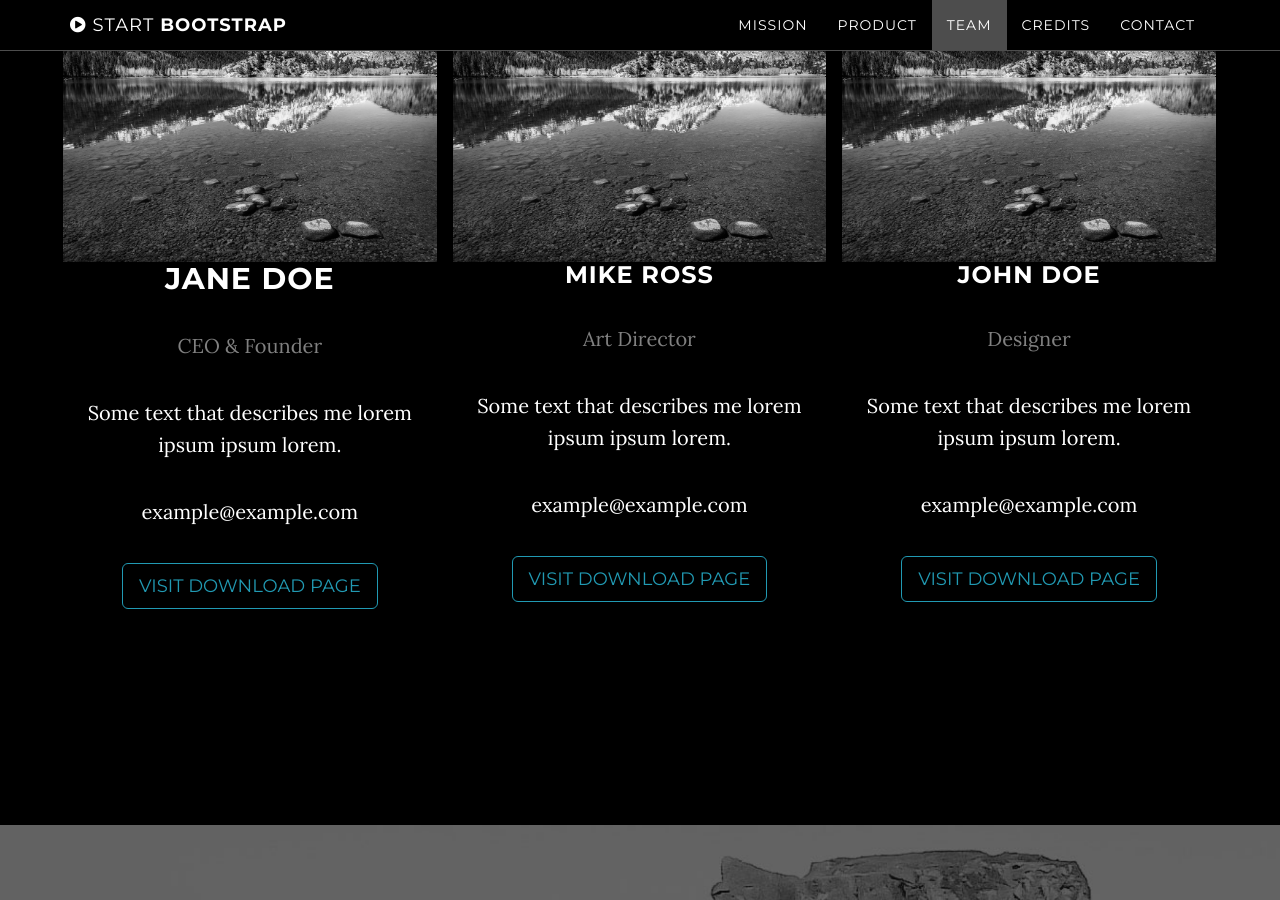
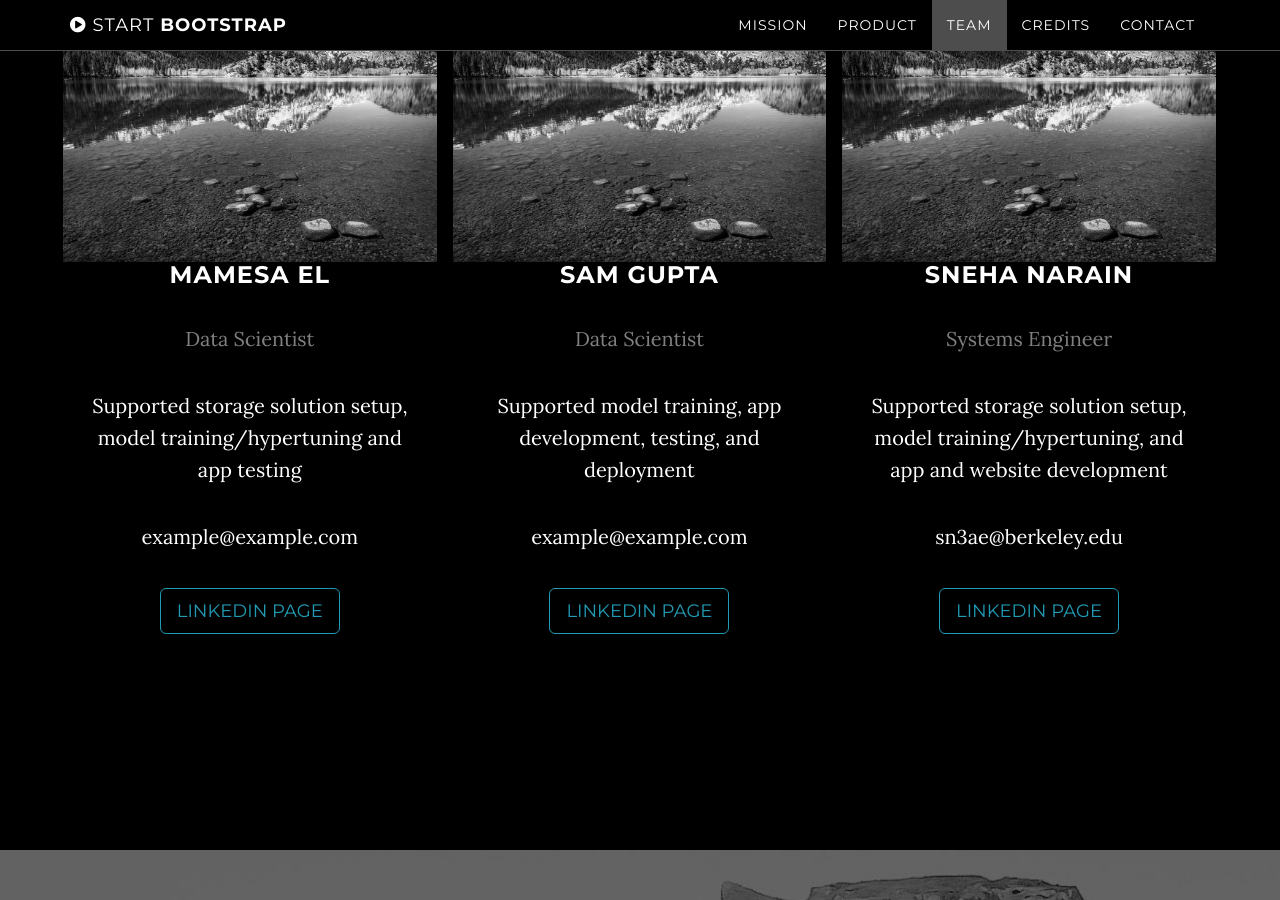
Before and after one commit to snarain677/agency-capstone-website, a Jekyll site: the page built from index.html, in a window 1280 px wide and 900 px high, scrolled down 2280 px. Built offline with Jekyll 4.4.1, drawn with Linux system fonts in a browser that asks for light colours.

Commit message:
Updated team html to include team member information

```diff
--- a/_includes/team.html
+++ b/_includes/team.html
@@ -4,39 +4,39 @@
 	<h2>Our Team</h2>
 	 <div class="column">
 		 <div class="card">
-		      <img src="/agency-capstone-website/img/grayscale_scenery.jpg" alt="Jane" style="width:100%">
+		      <img src="/agency-capstone-website/img/grayscale_scenery.jpg" alt="Mamesa" style="width:100%">
 		      <div class="container-card">
-			<h2>Jane Doe</h2>
-			<p class="title">CEO &amp; Founder</p>
-			<p>Some text that describes me lorem ipsum ipsum lorem.</p>
+			<h3>Mamesa El</h3>
+			<p class="title">Data Scientist</p>
+			<p>Supported storage solution setup, model training/hypertuning and app testing</p>
 			<p>example@example.com</p>
-			<a href="http://startbootstrap.com/template-overviews/grayscale/" class="btn btn-default btn-lg">Visit Download Page</a>
+			<a href="http://startbootstrap.com/template-overviews/grayscale/" class="btn btn-default btn-lg">LinkedIn Page</a>
 		      </div>
 		    </div>
 		  </div>
 
 		  <div class="column">
 		    <div class="card">
-		      <img src="/agency-capstone-website/img/grayscale_scenery.jpg" alt="Mike" style="width:100%">
+		      <img src="/agency-capstone-website/img/grayscale_scenery.jpg" alt="Sam" style="width:100%">
 		      <div class="container-card">
-			<h3>Mike Ross</h3>
-			<p class="title">Art Director</p>
-			<p>Some text that describes me lorem ipsum ipsum lorem.</p>
+			<h3>Sam Gupta</h3>
+			<p class="title">Data Scientist</p>
+			<p>Supported model training, app development, testing, and deployment</p>
 			<p>example@example.com</p>
-			<a href="http://startbootstrap.com/template-overviews/grayscale/" class="btn btn-default btn-lg">Visit Download Page</a>
+			<a href="http://startbootstrap.com/template-overviews/grayscale/" class="btn btn-default btn-lg">LinkedIn Page</a>
 		      </div>
 		    </div>
 		  </div>
 
 		  <div class="column">
 		    <div class="card">
-		      <img src="/agency-capstone-website/img/grayscale_scenery.jpg" alt="John" style="width:100%">
+		      <img src="/agency-capstone-website/img/grayscale_scenery.jpg" alt="Sneha" style="width:100%">
 		      <div class="container-card">
-			<h3>John Doe</h3>
-			<p class="title">Designer</p>
-			<p>Some text that describes me lorem ipsum ipsum lorem.</p>
-			<p>example@example.com</p>
-			<a href="http://startbootstrap.com/template-overviews/grayscale/" class="btn btn-default btn-lg">Visit Download Page</a>
+			<h3>Sneha Narain</h3>
+			<p class="title">Systems Engineer</p>
+			<p>Supported storage solution setup, model training/hypertuning, and app and website development</p>
+			<p>sn3ae@berkeley.edu</p>
+			<a href="http://startbootstrap.com/template-overviews/grayscale/" class="btn btn-default btn-lg">LinkedIn Page</a>
 		      </div>
 		    </div>
 	  </div>
```
